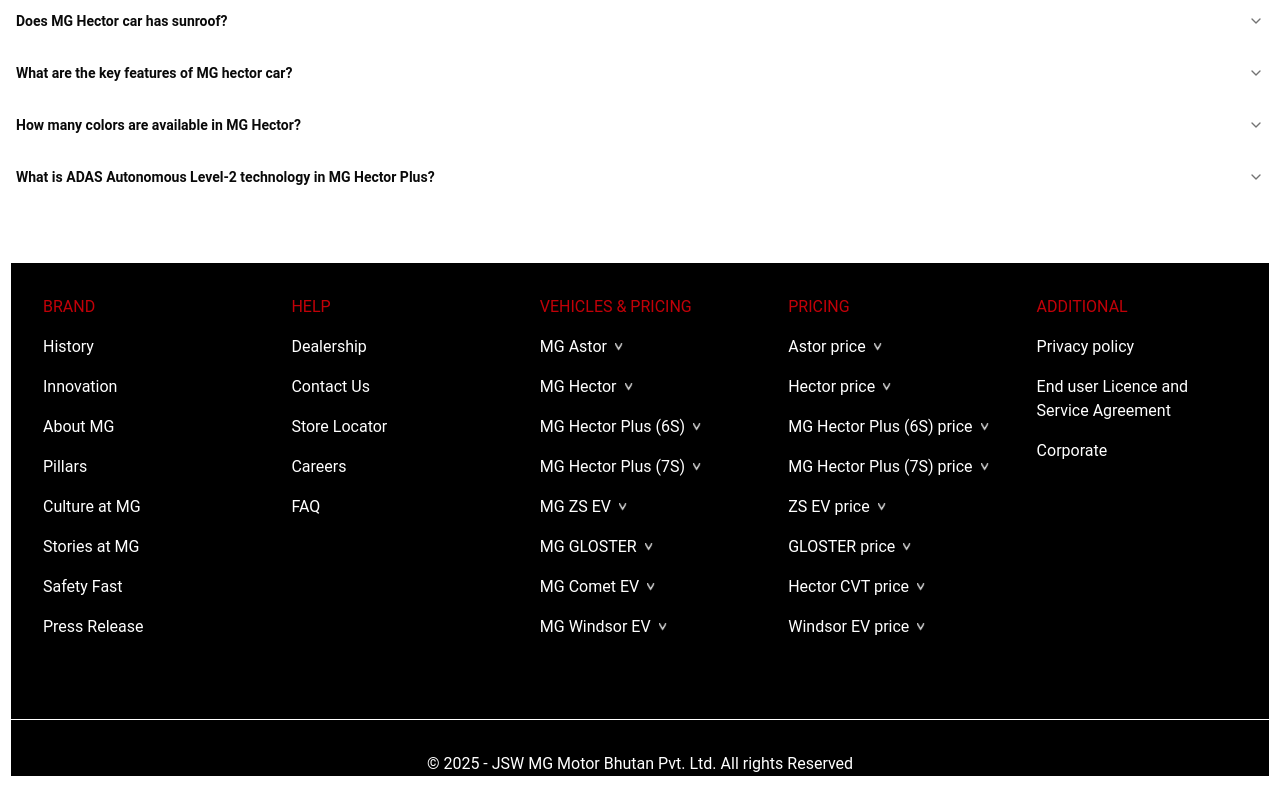
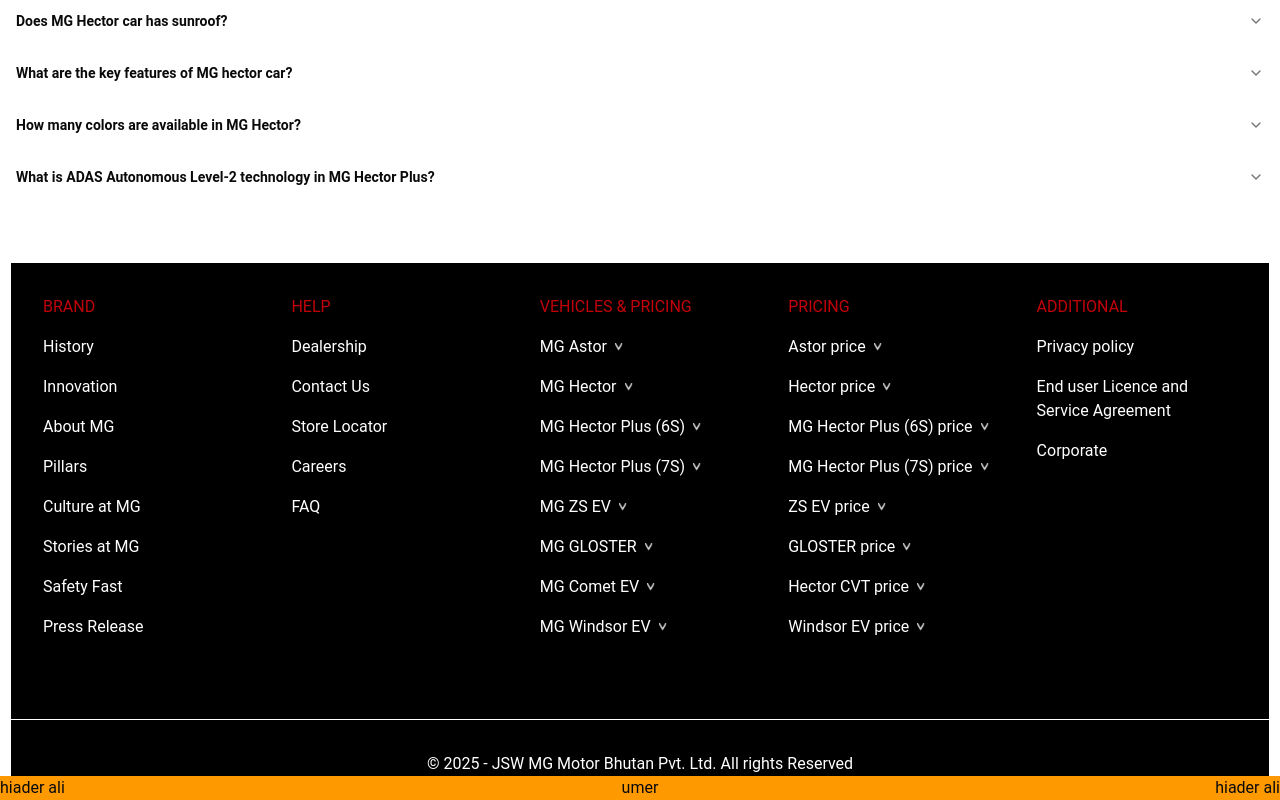
Before and after one commit to Haiderch123/04react, a React (Vite) app: page / in a window 1280 px wide. Shown: the part 3575-4375 px from the top of the page. Before the commit the page ends 4351 px from the top, so only its background shows below. Built offline with nearby package versions, Linux system fonts and the light colour scheme.

Commit message:
add navbar

```diff
--- a/src/App.tsx
+++ b/src/App.tsx
@@ -7,6 +7,7 @@ import Body from "./components/img";
 import Content from './components/content'
 import Icons from './components/icons'
 import { Reusable } from "./components/reusable";
+import Navbar from "./components/navbar";
 
 
 function App() {
@@ -22,6 +23,7 @@ function App() {
         <Reusable />
         <AccordionDemo />
         <Footer />
+        <Navbar />
         </div>
     </>
   );
--- /dev/null
+++ b/src/components/navbar.tsx
@@ -0,0 +1,19 @@
+import React from 'react'
+
+const Navbar = () => {
+  return (
+    <div className='w-full bg-amber-500 flex items-center justify-between ' >
+      <div>
+       <p>hiader ali</p>
+      </div>
+      <div>
+<p>umer</p>
+      </div>
+      <div>
+<p>hiader ali</p>
+      </div>
+    </div>
+  )
+}
+
+export default Navbar
```
